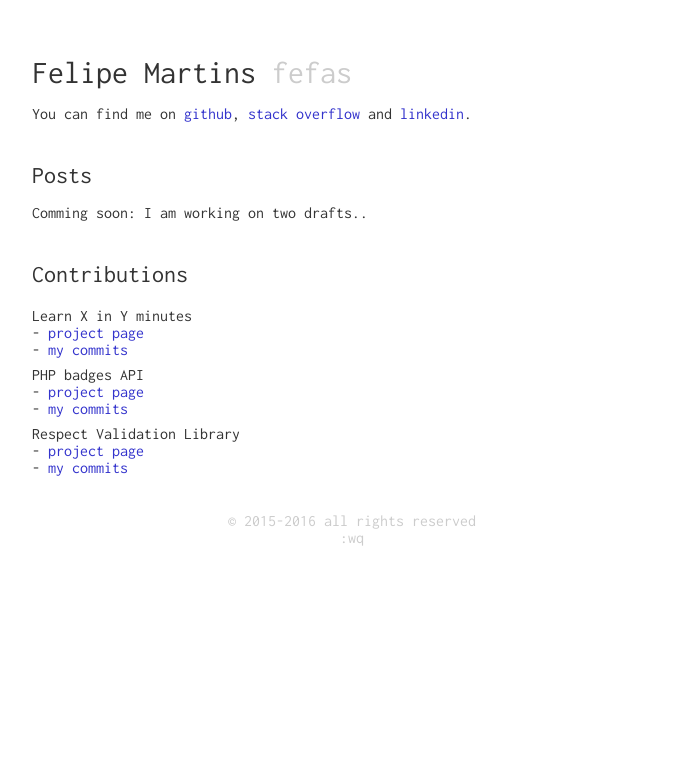
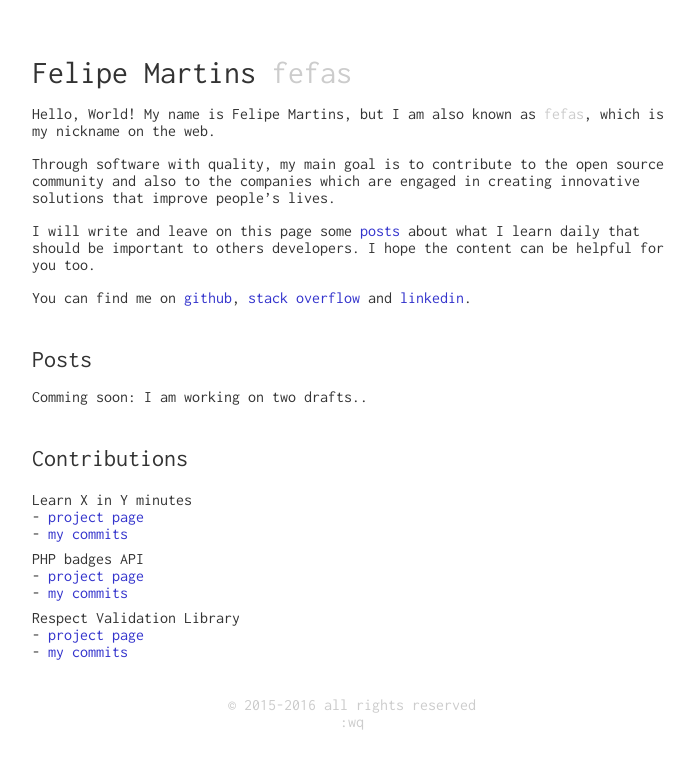
Before and after one commit to fefas/blog.fefas.net, a Jekyll site: the page built from index.md, in a window 1280 px wide. Shown: the top 769 px of the page, without its empty margins (288-983 px from the left). Built offline with Jekyll 4.4.1, drawn with Linux system fonts in a browser that asks for light colours; our own code applies the rules of GitHub Pages for plain Markdown files.

Commit message:
Add about me text on the index page

```diff
--- a/assets/styles.sass
+++ b/assets/styles.sass
@@ -21,7 +21,8 @@ $hX-margin-bottom: $font-size
 $hX-font-weight: $font-weight
 $h1-font-size: 2 * $font-size
 $h2-font-size: 1.5 * $font-size
-$h1-nickname-font-color: $font-color-subtle
+
+$nickname-font-color: $font-color-subtle
 
 $wrapper-max-width: 80ch
 $wrapper-padding: 1 * $font-size
@@ -50,9 +51,6 @@ h1, h2, h3, h4, h5, h6
 h1
   font-size: $h1-font-size
 
-  .nickname
-    color: $h1-nickname-font-color
-
 h2
   font-size: $h2-font-size
 
@@ -66,6 +64,9 @@ a
 
   &:visited
     color: $link-font-color
+
+.nickname
+  color: $nickname-font-color
 
 #wrapper
   max-width: $wrapper-max-width
--- a/index.md
+++ b/index.md
@@ -3,6 +3,18 @@ layout: default
 ---
 
 # {{ site.data.me.name }} <span class="nickname">{{ site.data.me.nickname }}</span>
+
+Hello, World! My name is {{ site.data.me.name }}, but I am also known as <span
+class="nickname">{{ site.data.me.nickname }}</span>, which is my nickname on the
+web.
+
+Through software with quality, my main goal is to contribute to the open source
+community and also to the companies which are engaged in creating innovative
+solutions that improve people's lives.
+
+I will write and leave on this page some [posts](#posts) about what I learn
+daily that should be important to others developers. I hope the content can be
+helpful for you too.
 
 You can find me on
   [github](https://github.com/fefas),
```
